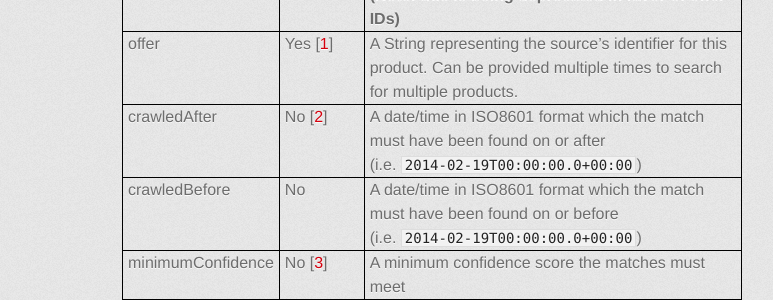
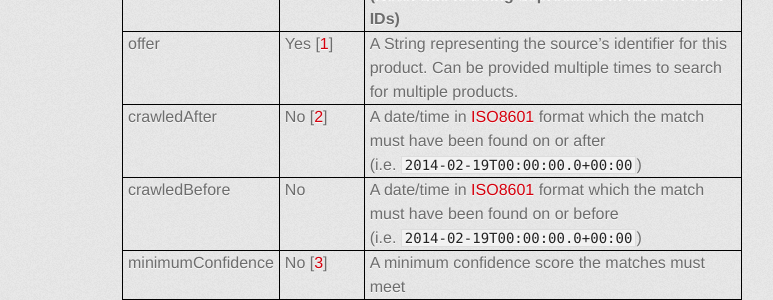
Before and after one commit to mulu/mulu.github.io, a Jekyll site: the page built from docs/api_overview.md, in a window 1280 px wide. Shown: the part 863-1163 px from the top of the page, without its empty margins (208-981 px from the left). Built offline with Jekyll 4.4.1, drawn with Linux system fonts in a browser that asks for light colours; some web fonts are replaced; part of the change alters nothing that is shown.

```diff
--- a/docs/api_overview.md
+++ b/docs/api_overview.md
@@ -29,8 +29,8 @@ parameters **MUST** be urlencoded.
 | urlPrefix | Yes &#91;[1](#reqParam1)&#93; | A string prefix which the urls of matches must match. The prefix must be on a directory boundary<br>(i.e. `http://magazine.com/category/` not `http://magazine.com/categ`) |
 | productName | Yes &#91;[1](#reqParam1)&#93; | A String of words which the product name from matches must be similar to.<br>**(Note: this is being deprecated in favor of offer IDs)** |
 | offer | Yes &#91;[1](#reqParam1)&#93; | A String representing the source's identifier for this product. Can be provided multiple times to search for multiple products. |
-| crawledAfter | No &#91;[2](#reqParam2)&#93; | A date/time in ISO8601 format which the match must have been found on or after<br>(i.e. `2014-02-19T00:00:00.0+00:00`) |
-| crawledBefore | No | A date/time in ISO8601 format which the match must have been found on or before<br>(i.e. `2014-02-19T00:00:00.0+00:00`) |
+| crawledAfter | No &#91;[2](#reqParam2)&#93; | A date/time in [ISO8601](http://en.wikipedia.org/wiki/ISO_8601) format which the match must have been found on or after<br>(i.e. `2014-02-19T00:00:00.0+00:00`) |
+| crawledBefore | No | A date/time in [ISO8601](http://en.wikipedia.org/wiki/ISO_8601) format which the match must have been found on or before<br>(i.e. `2014-02-19T00:00:00.0+00:00`) |
 | minimumConfidence | No &#91;[3](#reqParam3)&#93; | A minimum confidence score the matches must meet |
 | source | No &#91;[4](#reqParam4)&#93; | A source from which the products are selected. (use multiple times to support multiple sources) |
 | category | No | A category to which the product matched must belong as defined by the product's source |
```
